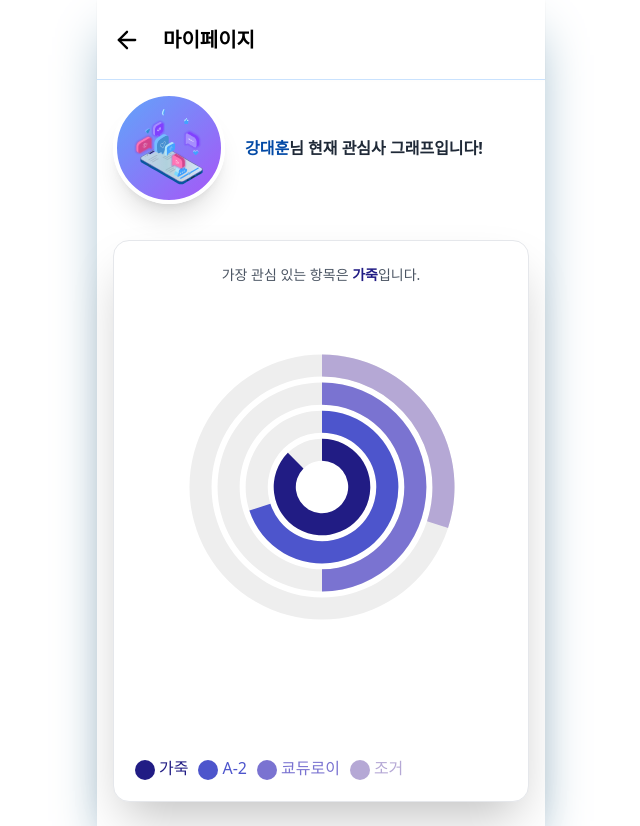
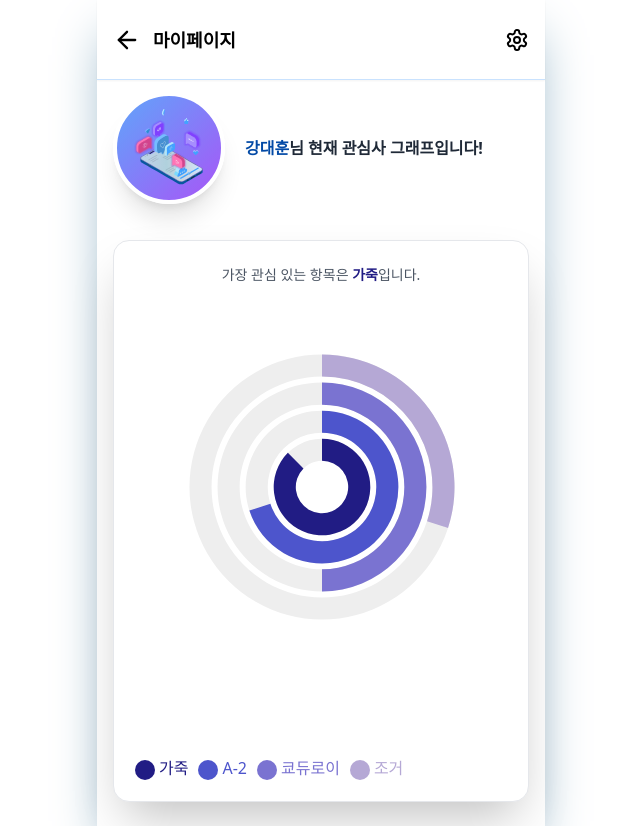
Before and after one commit to daehun123/Capstone, a React (Vite) app: page /mypage in a window 1280 px wide. Shown: the whole page, without its empty margins (319-959 px from the left). Built offline with nearby package versions, Linux system fonts and the light colour scheme; no server answers.

Commit message:
design중

```diff
--- a/src/App.jsx
+++ b/src/App.jsx
@@ -6,6 +6,7 @@ import { Notfound } from "./pages/Notfound";
 import { Home } from "./pages/home";
 import FirstPage from "./pages/FirstPage";
 import MyPage from "./pages/Mypage";
+import Setting from "./pages/Setting";
 
 function App() {
   return (
@@ -15,6 +16,7 @@ function App() {
       <Route path="/signup" element={<Signup />} />
       <Route path="/home" element={<Home />} />
       <Route path="/mypage" element={<MyPage />} />
+      <Route path="/setting" element={<Setting />} />
       <Route path="*" element={<Notfound />} />
     </Routes>
   );
--- a/src/components/Header.jsx
+++ b/src/components/Header.jsx
@@ -1,18 +1,21 @@
 import { useNavigate } from "react-router-dom";
-import { ArrowLeft } from "lucide-react";
+import { ArrowLeft, Settings } from "lucide-react";
 
-const Header = ({ title }) => {
+const Header = ({ title, system }) => {
   const nav = useNavigate();
 
   return (
-    <header className="w-full max-w-md h-20 border-b border-blue-300/50 shadow-sm backdrop-blur-md flex items-center px-4 bg-white/70">
+    <header className="fixed z-50 w-full gap-3 max-w-md h-20 border-b border-blue-300/50 shadow-sm backdrop-blur-md flex items-center px-4 bg-white">
       <button onClick={() => nav(-1)} className="z-10">
         <ArrowLeft size={28} />
       </button>
 
-      <h1 className="absolute left-1/4 -translate-x-1/2 text-xl font-bold">
-        {title}
-      </h1>
+      <h1 className="font-bold text-lg">{title}</h1>
+      {system === true ? (
+        <button className="absolute right-4" onClick={() => nav("/setting")}>
+          <Settings size={24} />
+        </button>
+      ) : null}
     </header>
   );
 };
--- a/src/pages/MyPage.jsx
+++ b/src/pages/MyPage.jsx
@@ -3,12 +3,14 @@ import Header from "../components/Header";
 import Lottie from "lottie-react";
 import animation from "../assets/Animation.json";
 import DonutChart from "../components/DonutChart";
+import { useState } from "react";
 
 const MyPage = () => {
+  const system = true;
   return (
     <Layout>
-      <Header title={"마이페이지"} />
-      <div className="flex flex-col">
+      <Header title={"마이페이지"} system={system} />
+      <section className="flex flex-col mt-20 h-full">
         <div className="w-full relative  flex flex-row items-center space-x-5 bg-white/80 px-4 py-3">
           <div className="w-28 h-28 rounded-full border-4 border-white bg-gradient-to-br from-blue-400 to-purple-500 shadow-xl flex items-center justify-center z-10">
             <Lottie animationData={animation} className="w-20 h-20" />
@@ -22,7 +24,7 @@ const MyPage = () => {
         <div className="mx-4 my-6 p-4 bg-white rounded-2xl shadow-2xl border border-gray-200">
           <DonutChart />
         </div>
-      </div>
+      </section>
     </Layout>
   );
 };
--- /dev/null
+++ b/src/pages/Setting.jsx
@@ -0,0 +1,16 @@
+import Header from "../components/Header";
+import Layout from "../components/Layout";
+
+const Setting = () => {
+  return (
+    <Layout>
+      <Header title={"설정"} />
+      <section>
+        <div>이메일 설정</div>
+        <div>탈퇴하기</div>
+      </section>
+    </Layout>
+  );
+};
+
+export default Setting;
```
